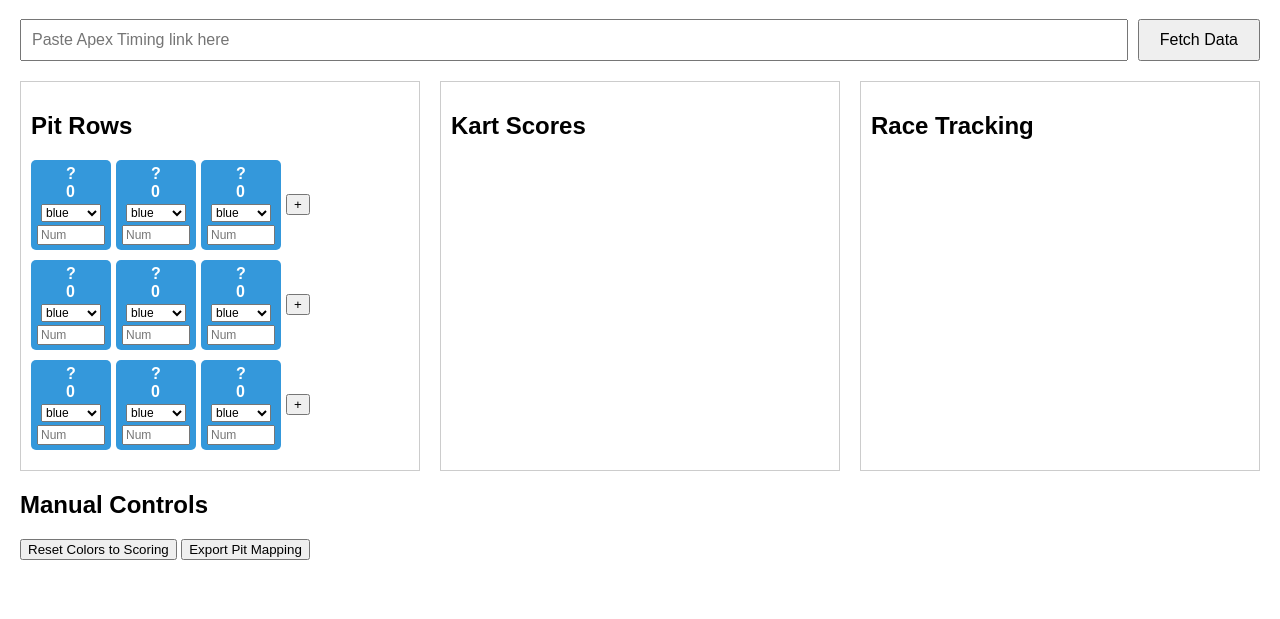
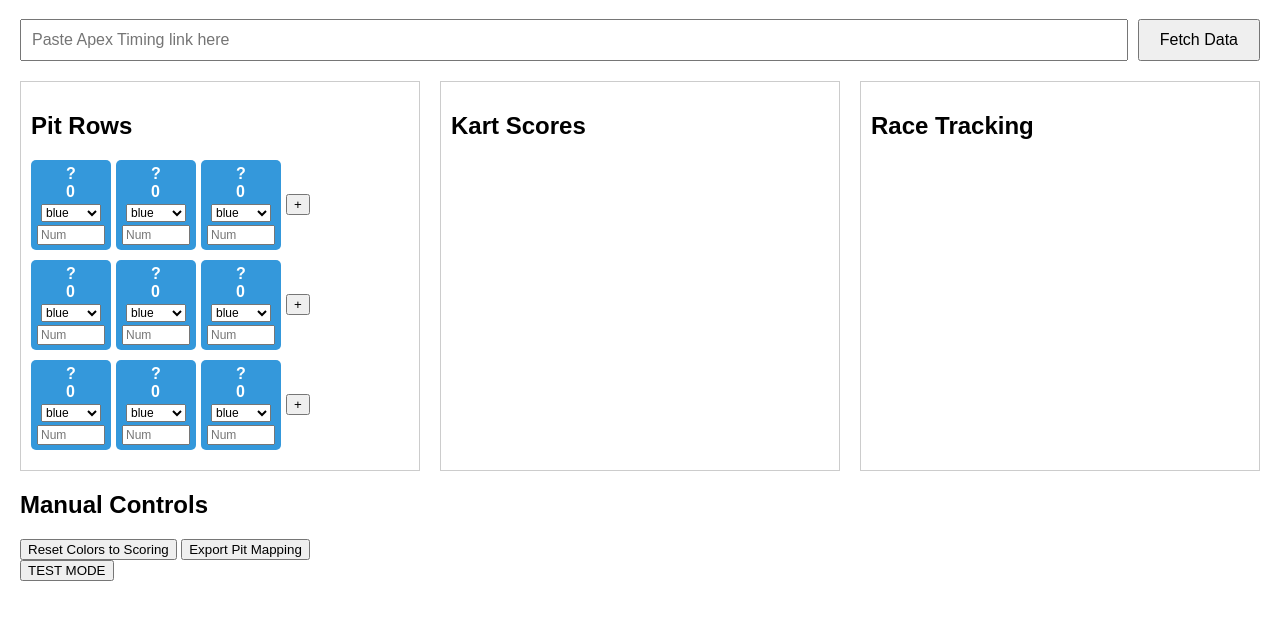
Before and after one commit to danieldobiszmotokary-jpg/SKCEB-Kart-Tracker-v2, a website: page public/index.html in a window 1280 px wide. Shown: the part 81-700 px from the top of the page. Drawn offline with Linux system fonts and the light colour scheme.

Commit message:
Update index.html

```diff
--- a/public/index.html
+++ b/public/index.html
@@ -34,6 +34,7 @@
         <button id="reset-colors-btn">Reset Colors to Scoring</button>
         <button id="export-btn">Export Pit Mapping</button>
     </div>
+    <button onclick="simulateApexFetch()">TEST MODE</button>
 </div>
 <script src="app.js"></script>
 </body>
```
